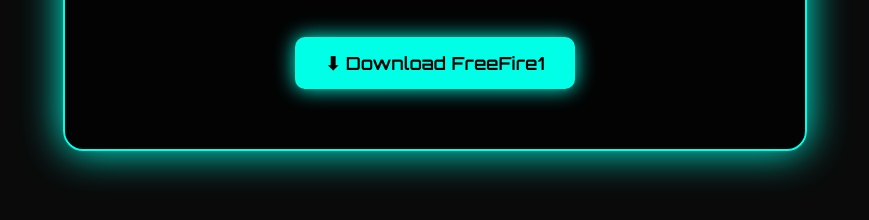
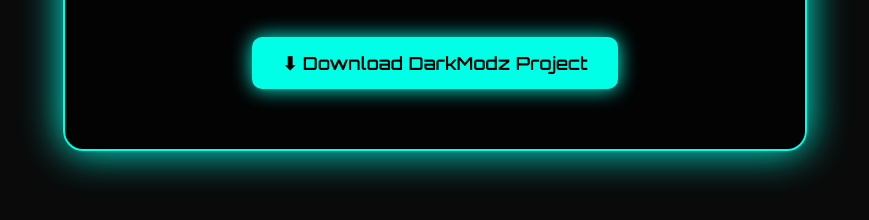
Before and after one commit to fmalematser/darkmodzproject, a plain HTML site: page index.html in a window 1280 px wide. Shown: the part 306-526 px from the top of the page, without its empty margins (205-1074 px from the left). Drawn offline with Linux system fonts and the light colour scheme.

Commit message:
Update index.html

```diff
--- a/index.html
+++ b/index.html
@@ -13,7 +13,7 @@
   <div class="main-container">
     <h1>🎮 DarkModz Project</h1>
     <p>Dominate the battlefield with FreeFire1. Tap the button below to download the APK.</p>
-    <a href="freefire1.apk" download class="download-btn">⬇ Download FreeFire1</a>
+    <a href="freefire1.apk" download class="download-btn">⬇ Download DarkModz Project</a>
   </div>
 </body>
 </html>
```
